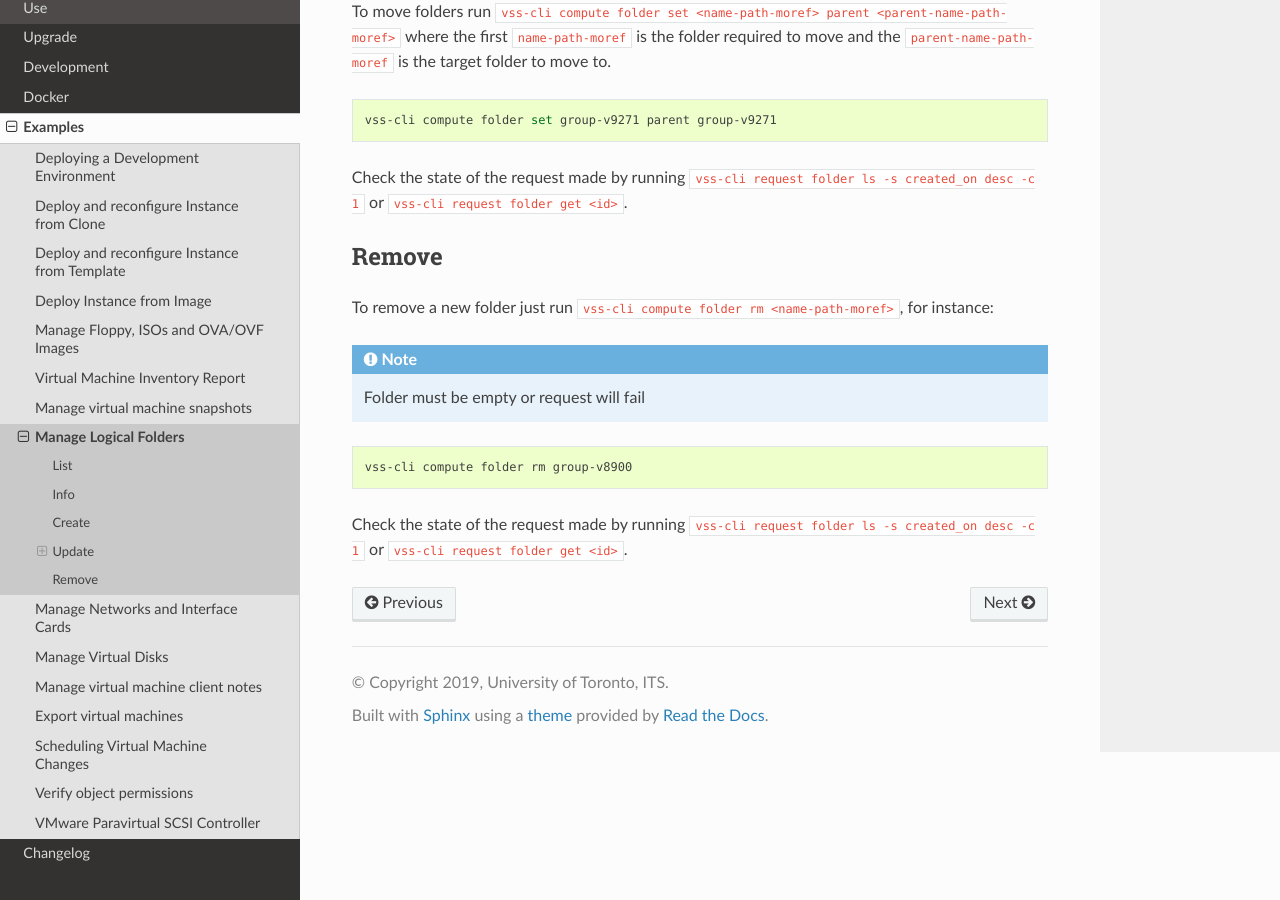
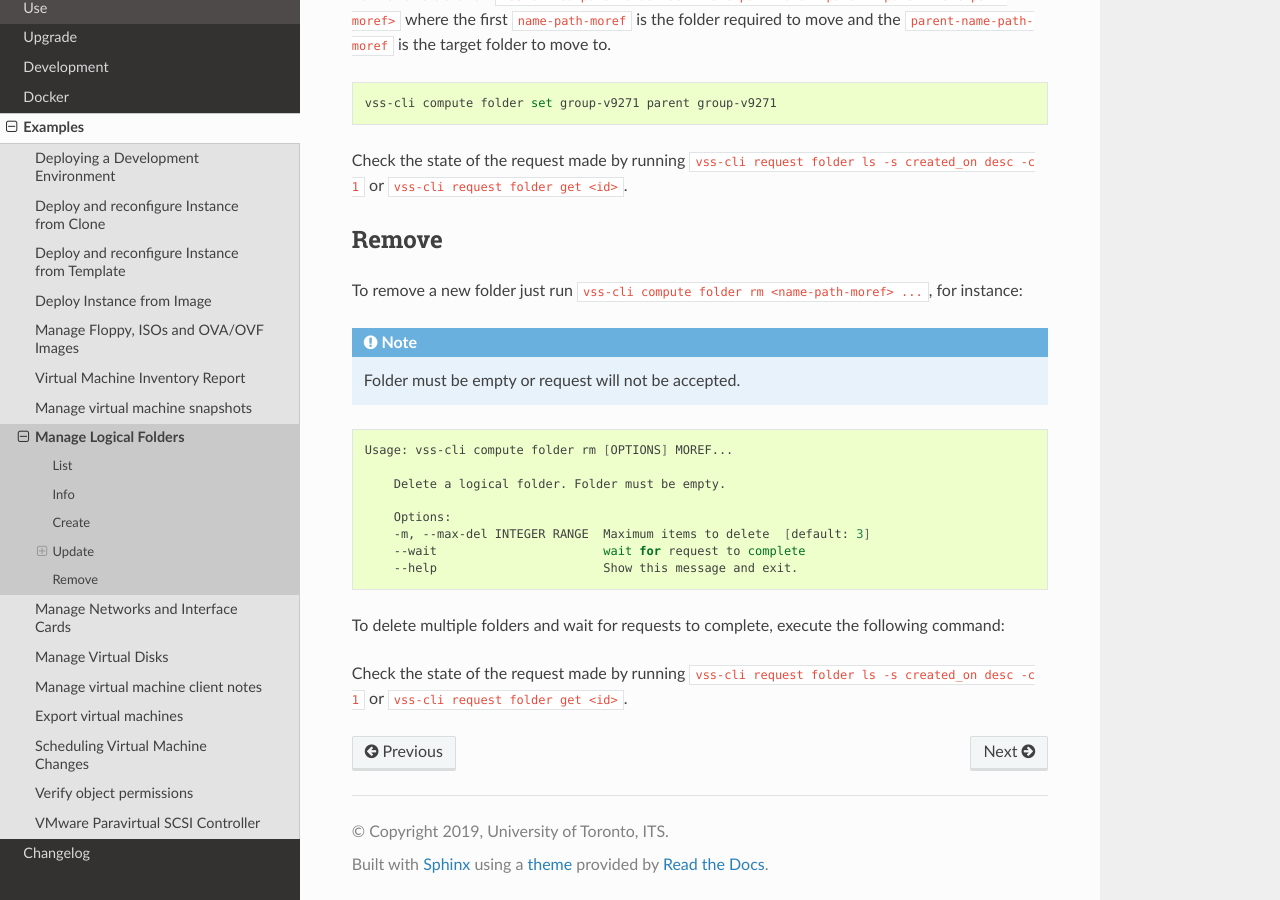
Before and after one commit to EIS-ITS/vss-cli, a Sphinx documentation site: the page built from docs/examples/folder.rst, in a window 1280 px wide and 900 px high, scrolled down 1995 px. Built offline with Sphinx 7.4.7 and the Read the Docs theme 2.0.0, drawn with Linux system fonts in a browser that asks for light colours; the version number could not be read and is left out; some of the changed text lies outside the part shown.

Commit message:
Issue #207: ⚡️compute/folder/rm support for multiple values Issue #206: 🐛compute/folder/rm fails with AttributeError - Adds suport for multiple deletions and wait for them   to complete. New flags --wait --max-del - fixes #206 #207

```diff
--- a/docs/examples/folder.rst
+++ b/docs/examples/folder.rst
@@ -17,19 +17,18 @@ a specific folder you have permission on.
 
     Usage: vss-cli compute folder [OPTIONS] COMMAND [ARGS]...
 
-      Manage logical folders.
-
-      Logical Folders are containers for storing and organizing inventory
-      objects, in this case virtual machines.
+    Logical Folders are containers for storing and organizing inventory
+    objects, in this case virtual machines.
 
     Options:
-      --help  Show this message and exit.
+    --help  Show this message and exit.
 
     Commands:
-      get  Get given folder info.
-      ls   list folders
-      mk   create folder
-      set  update folder
+    get  Given folder info.
+    ls   list folders
+    mk   create folder
+    rm   remove folder
+    set  update folder
 
 
 List
@@ -122,15 +121,42 @@ Check the state of the request made by running
 
 Remove
 ------
-To remove a new folder just run ``vss-cli compute folder rm <name-path-moref>``,
+To remove a new folder just run ``vss-cli compute folder rm <name-path-moref> ...``,
 for instance:
 
-.. note:: Folder must be empty or request will fail
+.. note:: Folder must be empty or request will not be accepted.
 
 .. code-block:: bash
 
-    vss-cli compute folder rm group-v8900
+    Usage: vss-cli compute folder rm [OPTIONS] MOREF...
 
+        Delete a logical folder. Folder must be empty.
+
+        Options:
+        -m, --max-del INTEGER RANGE  Maximum items to delete  [default: 3]
+        --wait                       wait for request to complete
+        --help                       Show this message and exit.
+
+To delete multiple folders and wait for requests to complete, execute the following command:
+
+.. code-block: bash
+
+    vss-cli compute folder rm --wait Folder1 Folder2
+
+    id  status     task_id                               message
+    ----  ---------  ------------------------------------  ----------------------------------------
+    24  SUBMITTED  10f58cf5-2e57-4316-9d4a-c3609f6326d5  Request has been accepted for processing
+    25  SUBMITTED  3352632e-1d29-4e82-add4-2179da37d965  Request has been accepted for processing
+
+    ⏳ Waiting for request 24 to complete...
+    ⏳ Waiting for request 25 to complete...
+
+    🎉 Request 25 completed successfully:
+    warnings            : Folder has been deleted
+    errors              :
+    🎉 Request 24 completed successfully:
+    warnings            : Folder has been deleted
+    errors              :
 
 Check the state of the request made by running
 ``vss-cli request folder ls -s created_on desc -c 1`` or
```
Also changed, not shown: .bumpversion.cfg, 6 other files.
